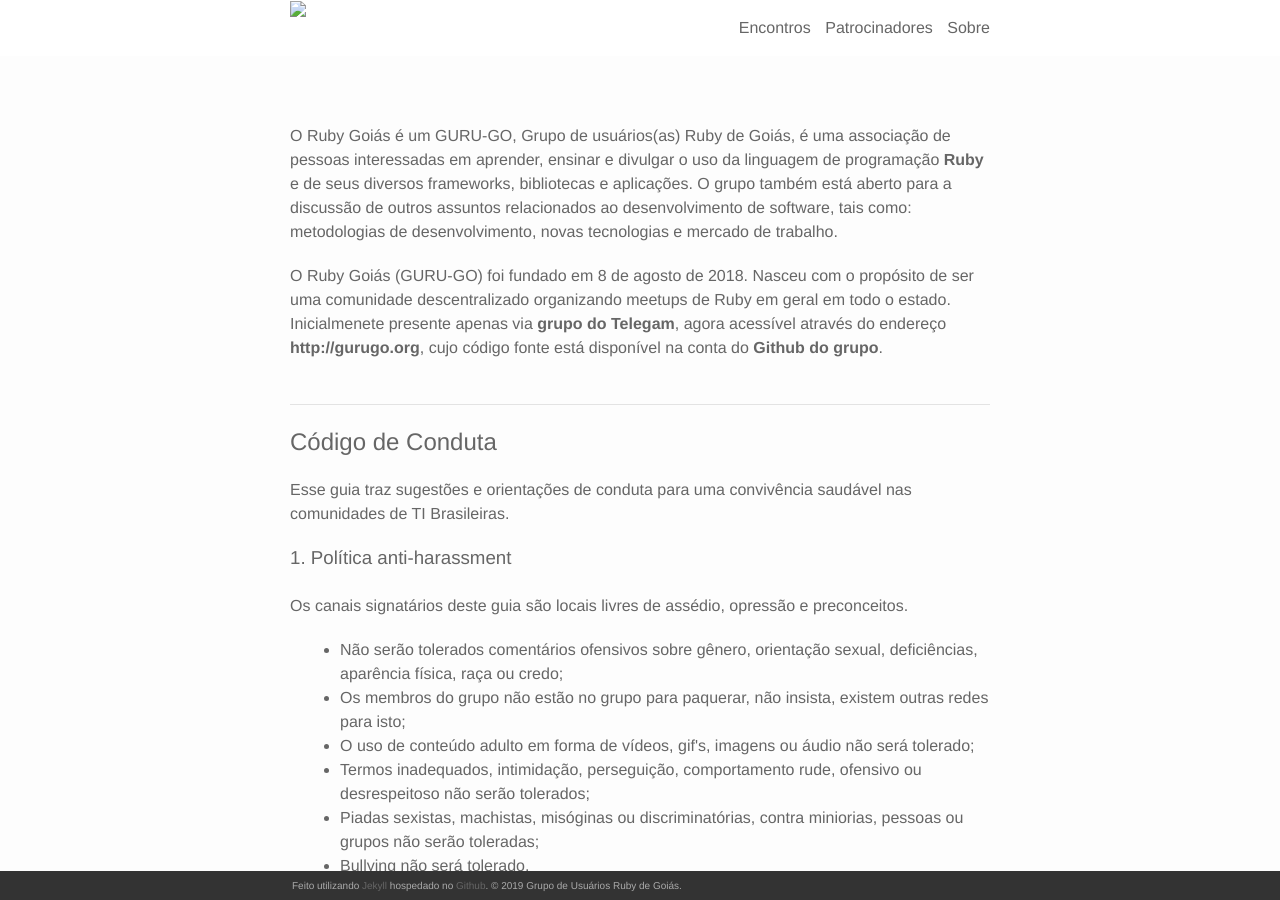
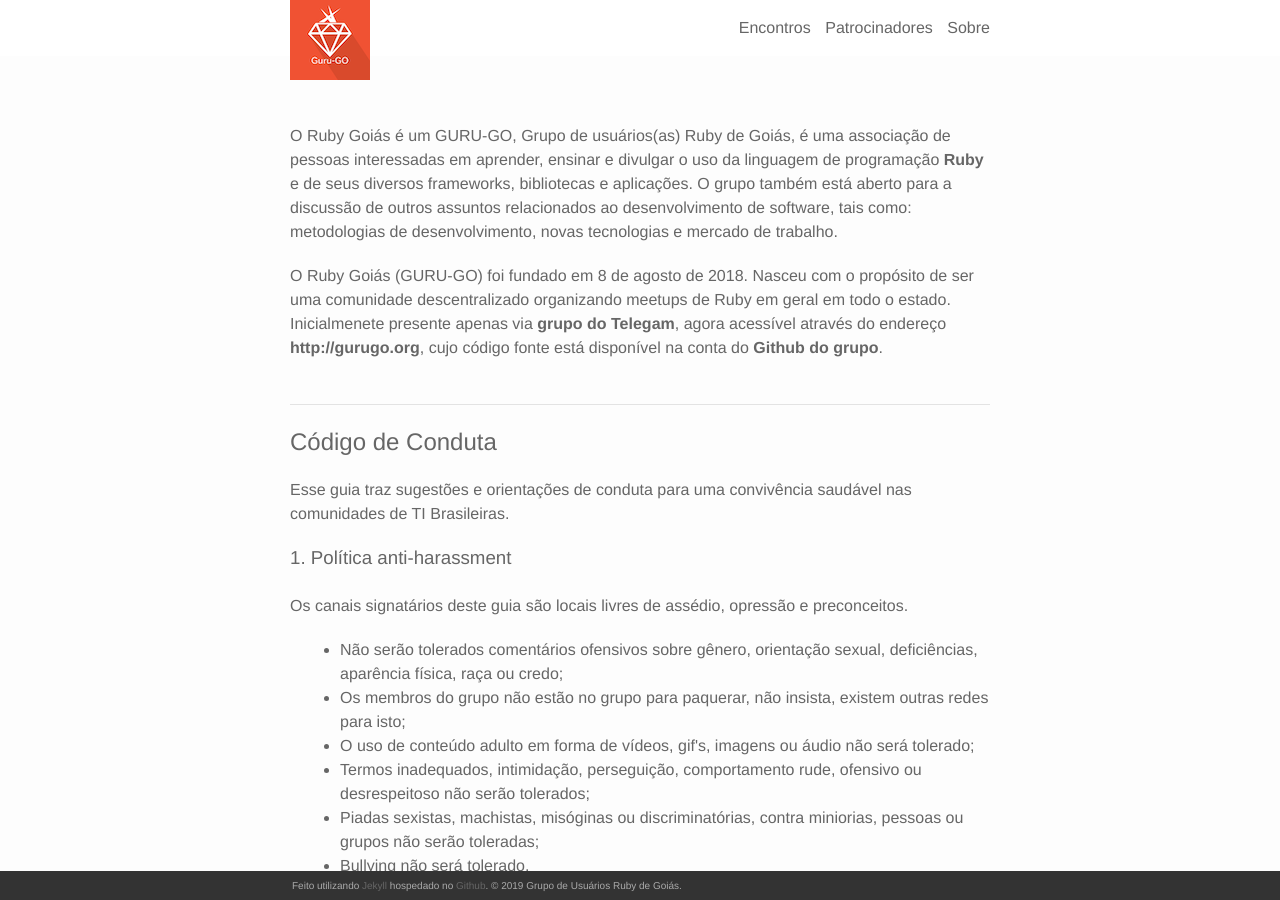
Before and after one commit to rubygoias/guru-goias.github.io, a Jekyll site: the page built from index.html, in a window 1280 px wide and 900 px high. Built offline with Jekyll 4.4.1, drawn with Linux system fonts in a browser that asks for light colours; nearby versions of some CDN libraries; the list of posts is cut into pages by our own code.

Commit message:
Update header.html

```diff
--- a/_includes/header.html
+++ b/_includes/header.html
@@ -1,7 +1,7 @@
 
 <header class="site-header" style="background-color: #FFF">
   <div class="wrapper">
-    <img src="/gurugo/img/guru_go_web_logo.png">
+    <img src="/img/guru_go_web_logo.png">
     <nav class="site-nav">
       <div class="trigger">
         <!-- {{ site.title }} instead of blog -->
```
